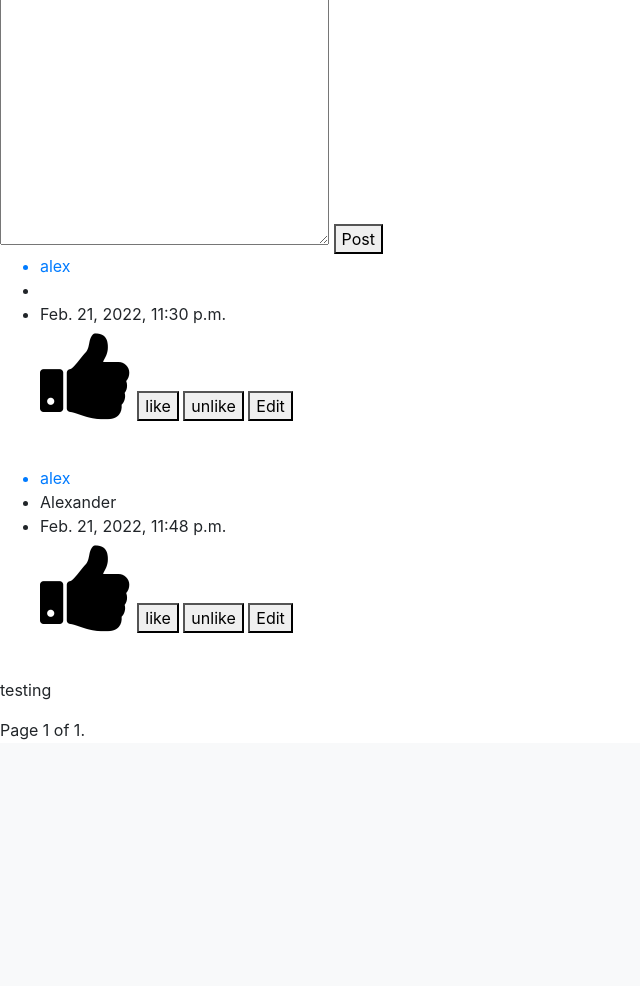
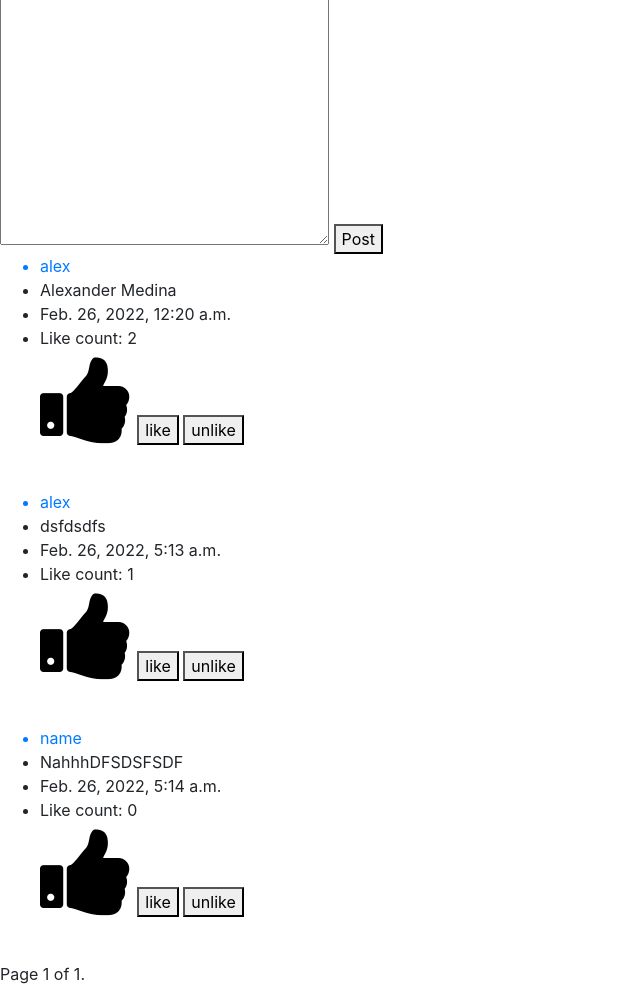
Before and after one commit to alexcodes11/SocialMedia, a Django app: page / in a window 1280 px wide. Shown: the part 57-1043 px from the top of the page, without its empty margins (0-640 px from the left). Before the commit the page ends 797 px from the top, so only its background shows below. Run offline with Django 3.2, Linux system fonts and the light colour scheme; data comes from the database, SQL or seed files in the repository; some libraries are stand-ins or nearby versions.

Commit message:
Done with project ! Just need to design it.

```diff
--- a/network/admin.py
+++ b/network/admin.py
@@ -1,8 +1,7 @@
 from django.contrib import admin
-from .models import Following, Likes, User, Posts
+from .models import Following, User, Posts
 
 # Register your models here.
 admin.site.register(User),
 admin.site.register(Posts),
 admin.site.register(Following)
-admin.site.register(Likes)
--- a/network/models.py
+++ b/network/models.py
@@ -13,12 +13,14 @@
     person = models.ForeignKey(User, on_delete=models.CASCADE)
     post = models.CharField(max_length=280)
     timestamp = models.DateTimeField(auto_now_add=True)
+    likes = models.ManyToManyField(User, related_name= 'likes')
 
     def serialize(self):
         return {
             "id": self.id,
             "person": self.person.username,
             "post": self.post,
+            "likes": self.likes.count(),
             "timestamp": self.timestamp.strftime("%b %d %Y, %I:%M %p"),
         }
 
@@ -33,13 +35,3 @@
 def update_profile_signal(sender, instance, created, **kwargs):
     if created:
         Following.objects.create(person=instance)
-
-
-class Likes(models.Model):
-    post = models.OneToOneField(Posts, on_delete= models.CASCADE , related_name='post_id')
-    likes = models.ManyToManyField(User, related_name= 'likes')
-
-@receiver(post_save, sender=User)
-def likebutton(sender, instance, created, **kwargs):
-    if created:
-        Likes.objects.create(post=instance)
--- a/network/static/network/api.js
+++ b/network/static/network/api.js
@@ -1,9 +1,11 @@
 
 function updatelike(like) {
   fetch(`/updatelike/${like}`)
-    .then((response) => response.json())
-    .then((like) => {
-      console.log(like);
+    .then((response) => response.text())
+    .then((count) => {
+      console.log(count);
+      document.querySelector(`li[data-id="${like}6"]`).innerHTML = count;
+
     });
 }
 
@@ -14,7 +16,7 @@
     .then(post => {
       //  document.querySelector(`li[data-id="${edit}"]`).innerHTML = ` PLEASE: ${data}`;
       var mainContainer = document.querySelector(`li[data-id="${edit}"]`);
-      mainContainer.remove();
+      mainContainer.style.display = "none";
       for (var i = 0; i < post.length; i++) {
         var textarea = document.querySelector(`textarea[data-id="${edit}2"]`)
         textarea.style.display = "block"
@@ -37,6 +39,11 @@
  fetch(`/edit/${id}/${textarea}`)
    .then((response) => response.text())
    .then((result) => {
-     console.log(result);
+     document.querySelector(`button[data-id="${id}3"]`).style.display = "none"
+     document.querySelector(`button[data-id="${id}4"]`).style.display = "none"
+     document.querySelector(`textarea[data-id="${id}2"]`).style.display = "none";
+     document.querySelector(`li[data-id="${id}"]`).innerHTML = textarea;
+     document.querySelector(`li[data-id="${id}"]`).style.display = "block";
+
    });
   };
--- a/network/templates/network/index.html
+++ b/network/templates/network/index.html
@@ -20,6 +20,7 @@
         </script>
 
    {% for post in page_obj %}
+
    <ul>
       <a href="{% url 'username' post.person %}"><li>{{post.person}}</li></a>
 
@@ -35,18 +36,24 @@
    <button data-id="{{post.pk}}4" style="display: none;" onclick="cancel()">Cancel Edit</button>
 
    <li>{{post.timestamp}}</li>
+
+   <li data-id= "{{post.pk}}6">Like count: {{post.likes.count }} </li>
+
 <i class="fa fa-thumbs-up" style="font-size:100px;color:black;"></i>
 
     <button onclick="updatelike('{{post.pk}}')" >like</button>
 
     <button onclick="updatelike('{{post.pk}}')" >unlike</button>
 
+{% if post.person.username == user.username %}
     <button  onclick="editpost('{{post.pk}}')" > Edit </button>
+{% else %}
+
+{% endif %}
 
 </ul>
    <br>
-   {% endfor %}
-<p id = "yourmom">testing</p>
+    {% endfor %}
 
    <div class="pagination">
     <span class="step-links">
--- a/network/views.py
+++ b/network/views.py
@@ -13,14 +13,15 @@
 from django.contrib.auth.decorators import login_required
 from django.core.paginator import Paginator
 from django.core.exceptions import FieldDoesNotExist
+from django.db.models import Count
 
 
-from .models import  Likes, User, Posts, Following
+
+from .models import  User, Posts, Following
 
 
 def index(request):
     # TO DO THis will generate all the posts the current user can edit.
-    post_created = Posts.objects.filter(person = request.user.id )
     get = Posts.objects.all()
     paginator = Paginator(get, 10)
     page_number = request.GET.get('page')
@@ -141,22 +142,19 @@
 @login_required
 def updatelike(request, post_id):
     user = User.objects.get(pk = request.user.id)
-    post = Posts.objects.get(pk = post_id)
     # if like already exists remove it
-    if Likes.objects.filter(post = post, likes = user).exists():
-        remove_like = Likes.objects.get(post = post)
+    if Posts.objects.filter(pk = post_id, likes = user).exists():
+        remove_like = Posts.objects.get(pk = post_id)
         remove_like.likes.remove(user)
     # if Like post model exists  just add the user
-    elif Likes.objects.filter(post = post).exists():
-        new_like = Likes.objects.get(post = post)
+    else:
+        new_like = Posts.objects.get(pk = post_id)
         new_like.likes.add(user)
         new_like.save()
-    # if the like model does not exist, create it for the post then add the user.
+    if Posts.objects.filter(pk = post_id, likes__isnull = False).exists():
+        response_data = Posts.objects.filter(pk = post_id).values_list("likes").count()
     else:
-        new = Likes.objects.create(post = post)
-        new.likes.add(user)
-        new.save()
-    response_data = 0
+        response_data = 0
     return HttpResponse(json.dumps(response_data), content_type="application/json")
 
 @login_required
```
Also changed, not shown: network/forms.py (deleted, +0 -7 lines), db.sqlite3, network/migrations/0001_initial.py, network/migrations/0002_alter_following_person.py (deleted), network/migrations/0002_remove_posts_likes_posts_likes.py (added), network/migrations/0003_alter_following_person.py (deleted), network/migrations/0003_alter_posts_likes_delete_likes.py (added), network/migrations/0004_alter_likes_post.py (deleted), network/migrations/0005_remove_posts_likes.py (deleted).
